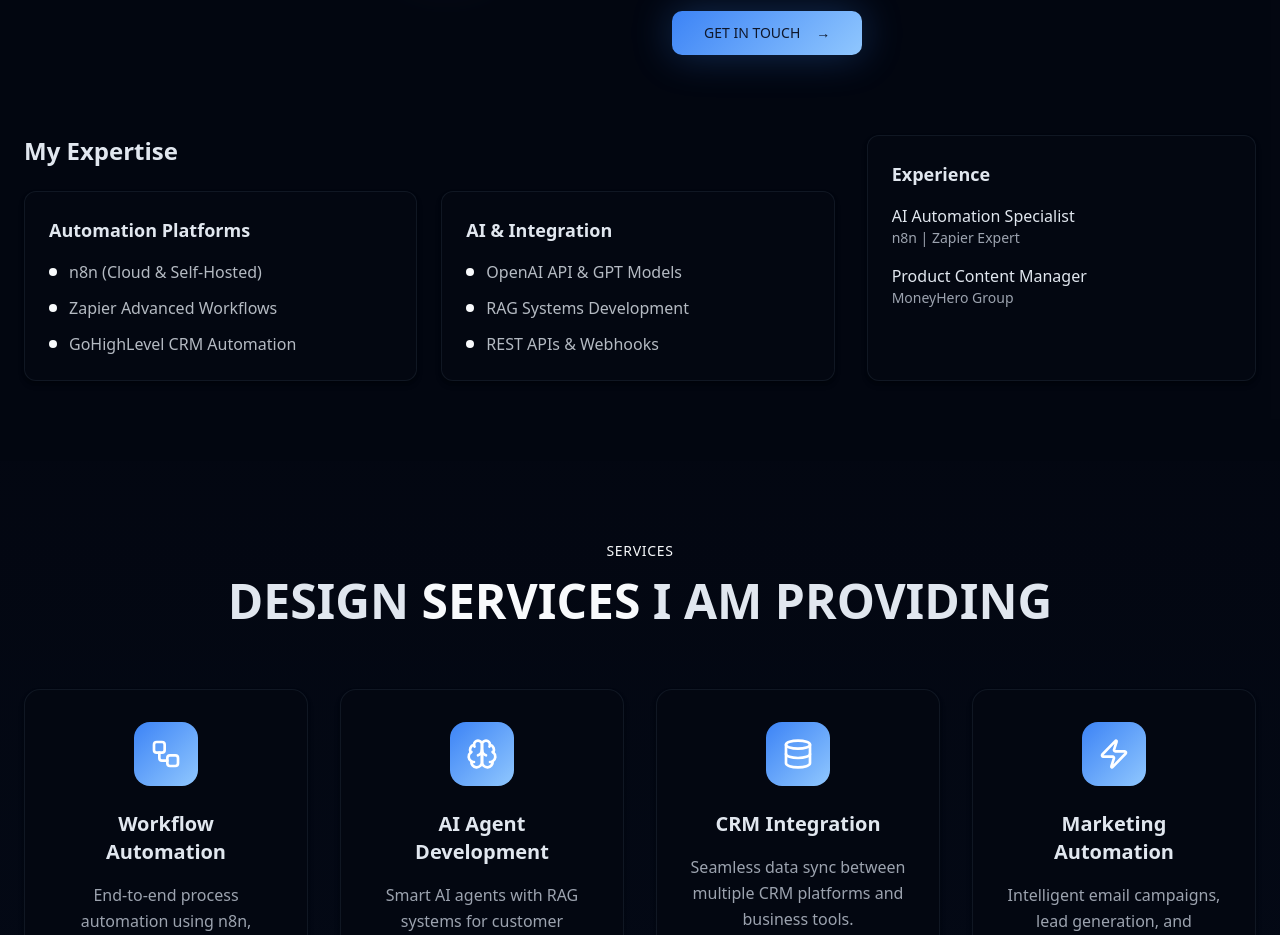
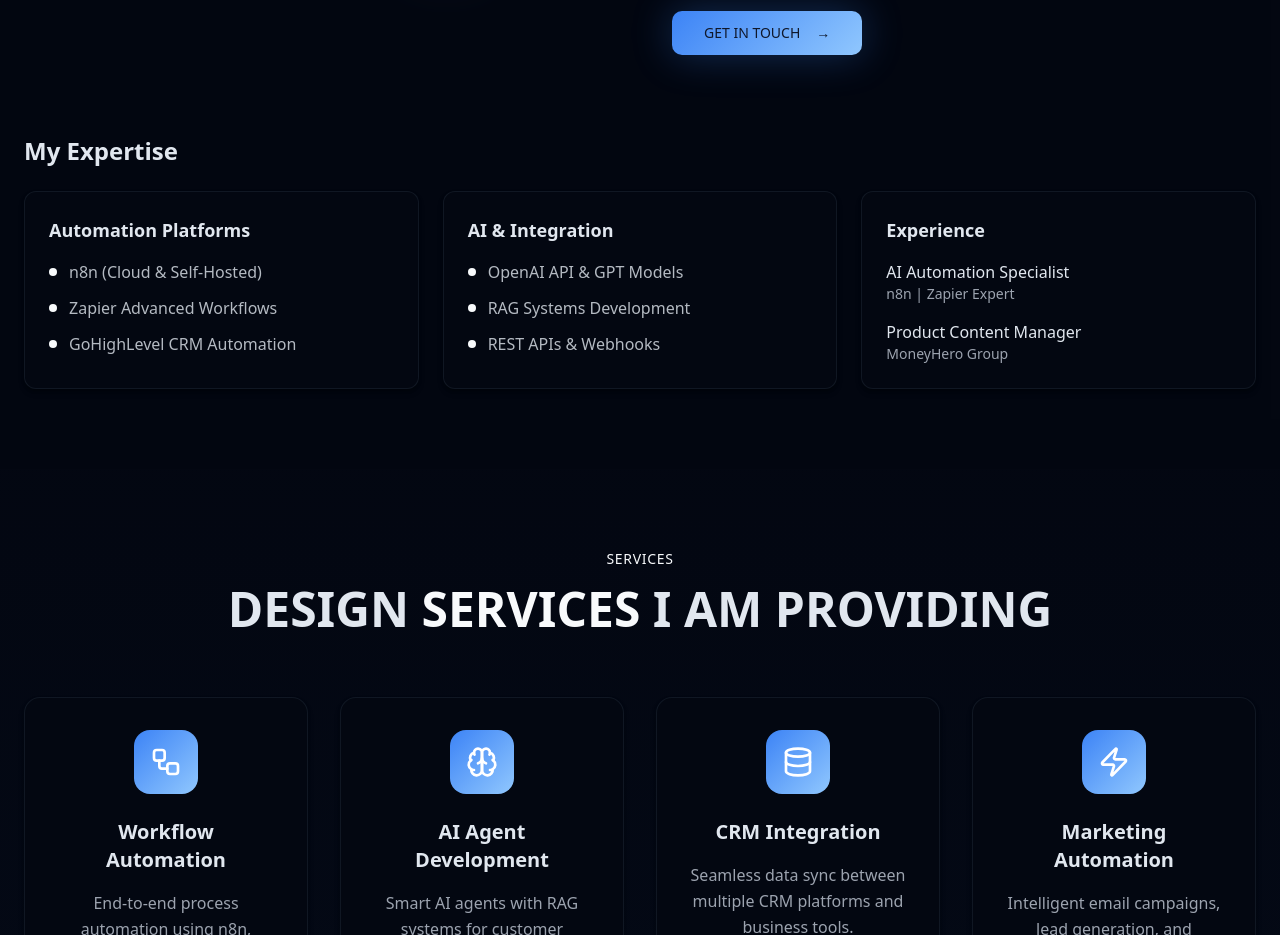
Before and after one commit to Erihaven/james-flows, a React (Vite) app: page / in a window 1280 px wide. Shown: the part 1360-2295 px from the top of the page. Built offline with nearby package versions, Linux system fonts and the light colour scheme.

Commit message:
Refactor Expertise Section

```diff
--- a/src/components/About.tsx
+++ b/src/components/About.tsx
@@ -50,11 +50,10 @@ const About = () => {
         </div>
 
         {/* Detailed About */}
-        <div className="grid lg:grid-cols-3 gap-8 items-start">
-          <div className="lg:col-span-2 space-y-6">
+        <div className="space-y-6">
           <h3 className="text-2xl font-bold text-foreground mb-6">My Expertise</h3>
 
-            <div className="grid md:grid-cols-2 gap-6 items-start">
+          <div className="grid md:grid-cols-3 gap-6 items-start">
             <div className="bg-card p-6 rounded-xl shadow-card border border-border/50 hover:shadow-elevated transition-all duration-300 h-full flex flex-col">
               <h4 className="text-lg font-semibold mb-4 text-foreground">Automation Platforms</h4>
               <ul className="space-y-3 text-foreground/80 flex-grow">
@@ -90,11 +89,8 @@ const About = () => {
                 </li>
               </ul>
             </div>
-            </div>
-          </div>
 
-          <div className="flex flex-col h-full">
-            <div className="bg-card p-6 rounded-xl shadow-card border border-border/50 h-full flex flex-col">
+            <div className="bg-card p-6 rounded-xl shadow-card border border-border/50 hover:shadow-elevated transition-all duration-300 h-full flex flex-col">
               <h4 className="text-lg font-semibold mb-4 text-foreground">Experience</h4>
               <div className="space-y-4 flex-grow">
                 <div>
```
Lines whose indentation alone changed are shown as unchanged.
